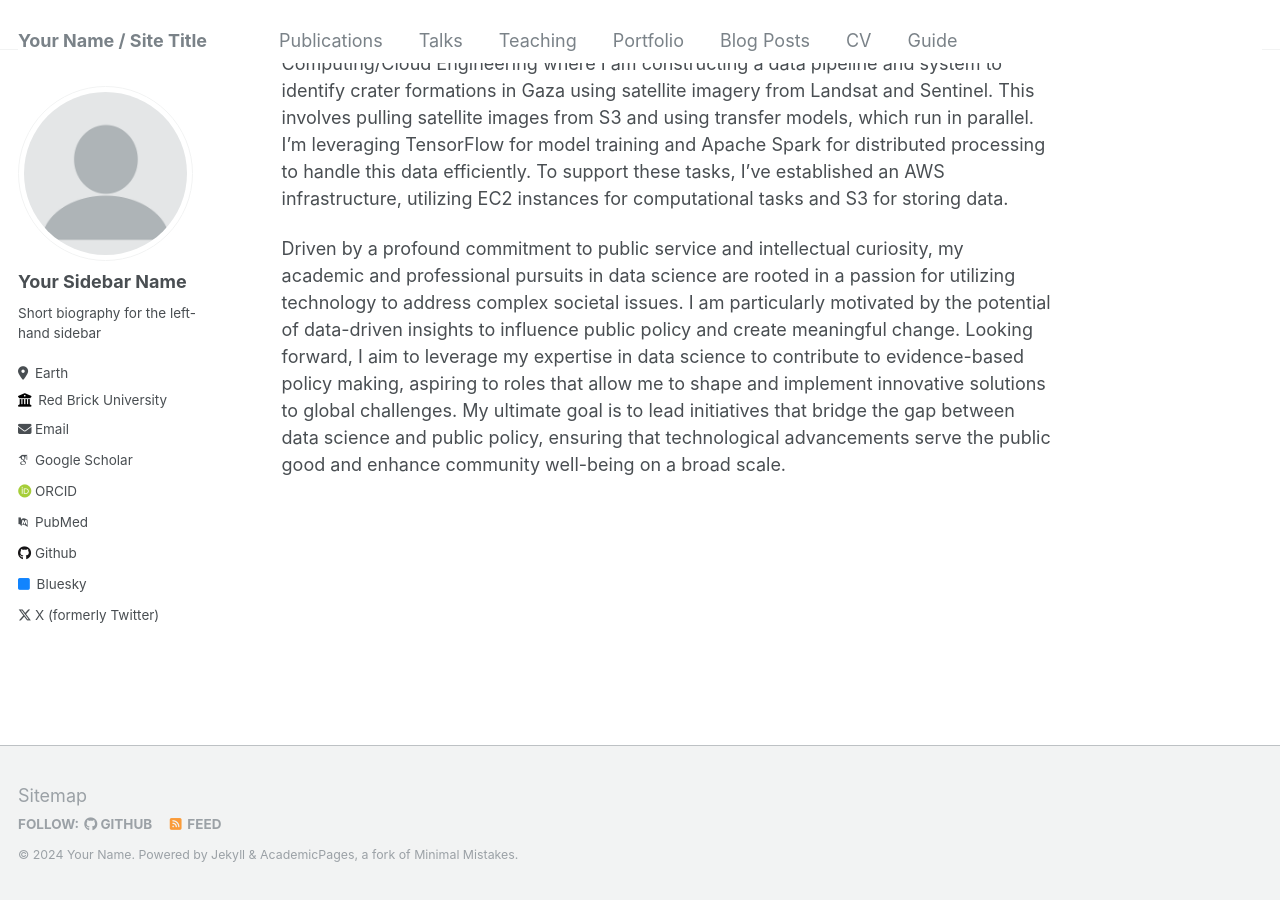
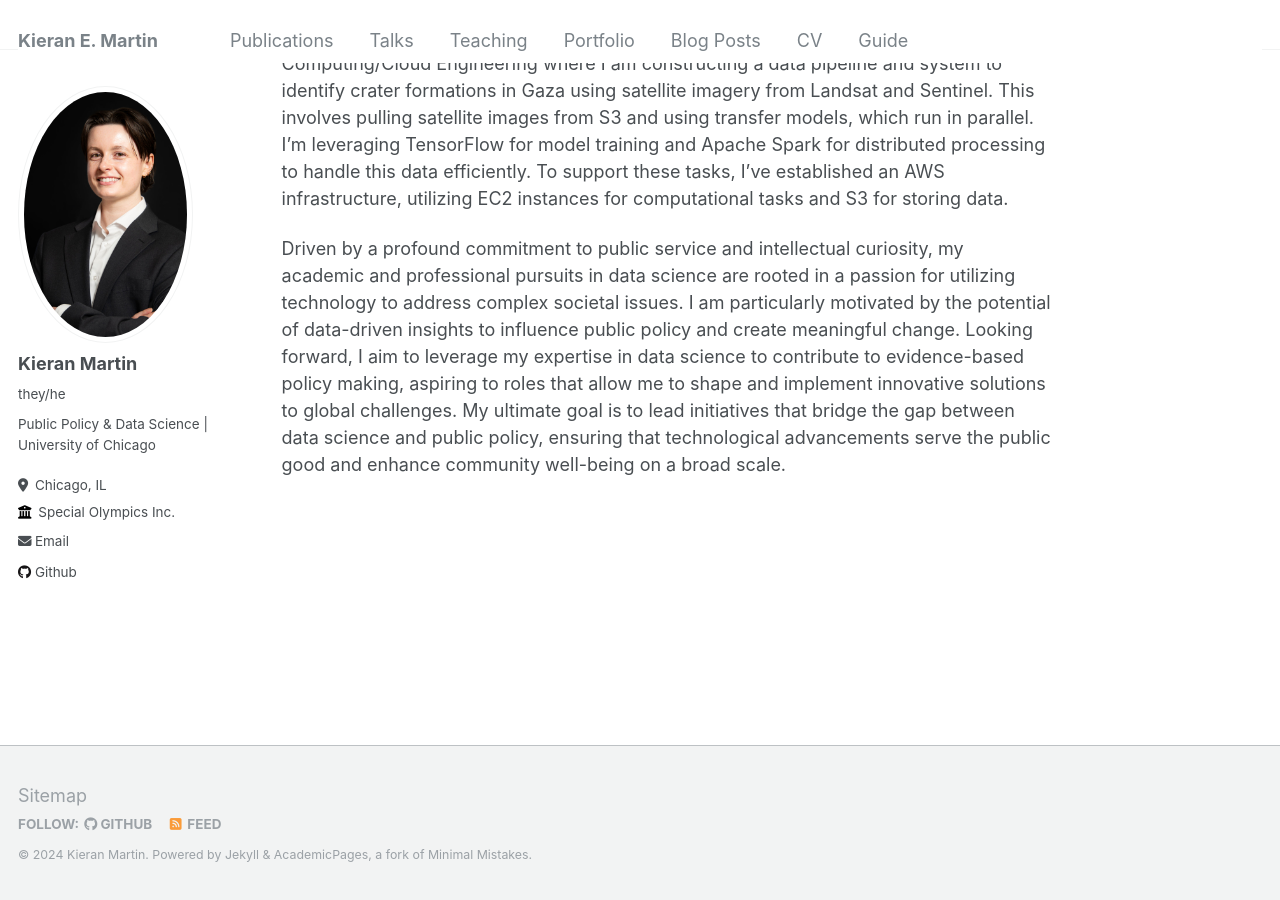
Before and after one commit to martinke11/martinke11.github.io, a Jekyll site: the page built from _pages/about.md, in a window 1280 px wide and 900 px high, scrolled down 820 px. Built offline with Jekyll 4.4.1, drawn with Linux system fonts in a browser that asks for light colours; some web fonts are replaced.

Commit message:
Update _config.yml

```diff
--- a/_config.yml
+++ b/_config.yml
@@ -5,14 +5,16 @@
 # For technical reasons, this file is *NOT* reloaded automatically when you use
 # `jekyll serve -l -H localhost`. If you change this file, please restart the
 # server process.
+# cd /Users/katherinemartin/Documents/Website/martinke11.github.io
+# bundle exec jekyll serve --livereload --host localhost
 
 # Basic Site Settings
 locale                   : "en-US"
-title                    : "Your Name / Site Title"
+title                    : "Kieran E. Martin"
 title_separator          : "-"
-name                     : &name "Your Name"
+name                     : &name "Kieran Martin"
 description              : &description "personal description"
-url                      : https://academicpages.github.io # the base hostname & protocol for your site e.g. "https://mmistakes.github.io"
+url                      : https://martinke11.github.io # the base hostname & protocol for your site e.g. "https://mmistakes.github.io"
 baseurl                  : "" # the subpath of your site, e.g. "/blog"
 repository               : "academicpages/academicpages.github.io"
 
@@ -21,33 +23,33 @@ repository               : "academicpages/academicpages.github.io"
 #               Additional customization can be done by editing /_includes/author-profile.html
 author:
   # Biographic information
-  avatar           : "profile.png"
-  name             : "Your Sidebar Name"
-  pronouns         : # example: "she/her"
-  bio              : "Short biography for the left-hand sidebar"
-  location         : "Earth"
-  employer         : "Red Brick University"
+  avatar           : "PGL-3752-Copy2-websize-copy.jpeg"
+  name             : "Kieran Martin"
+  pronouns         : "they/he"
+  bio              : "Public Policy & Data Science | University of Chicago"
+  location         : "Chicago, IL"
+  employer         : "Special Olympics Inc."
   uri              : # URL
-  email            : "none@example.org"
+  email            : "Martinke@uchicago.edu"
 
   # Academic websites
   arxiv            : # URL - Update with the correct link to your profile
-  googlescholar    : "https://scholar.google.com/citations?user=PS_CX0AAAAAJ"
+  googlescholar    : # "https://scholar.google.com/citations?user=PS_CX0AAAAAJ"
   impactstory      : # URL
-  orcid            : "http://orcid.org/yourorcidurl"
-  pubmed           : "https://www.ncbi.nlm.nih.gov/pubmed/?term=john+snow"
+  orcid            : # "http://orcid.org/yourorcidurl"
+  pubmed           : # "https://www.ncbi.nlm.nih.gov/pubmed/?term=john+snow"
   researchgate     : # URL
 
   # Repositories and software development
   bitbucket        : # Username - Update with your username on the site
   codepen          : # Username
   dribbble         : # Username
-  github           : "academicpages"
+  github           : "Martinke11"
   kaggle           : # Username
   stackoverflow    : # User number or user number and name (i.e., use "1" or "1/jeff-atwood")
 
   # Social media
-  bluesky          : "bsky.app" # Replace this with you Bluesky username
+  bluesky          : # "bsky.app" # Replace this with you Bluesky username
   facebook         : # Username
   flickr           : # Username
   foursquare       : # Username
@@ -64,7 +66,7 @@ author:
   steam            : # Username
   telegram         : # URL
   tumblr           : # Username
-  twitter          : "UniofOxford"  # Replace this with your X / Twitter handle
+  twitter          : #"UniofOxford"  # Replace this with your X / Twitter handle
   vine             : # Username
   weibo            : # Username
   wikipedia        : # Username
```
